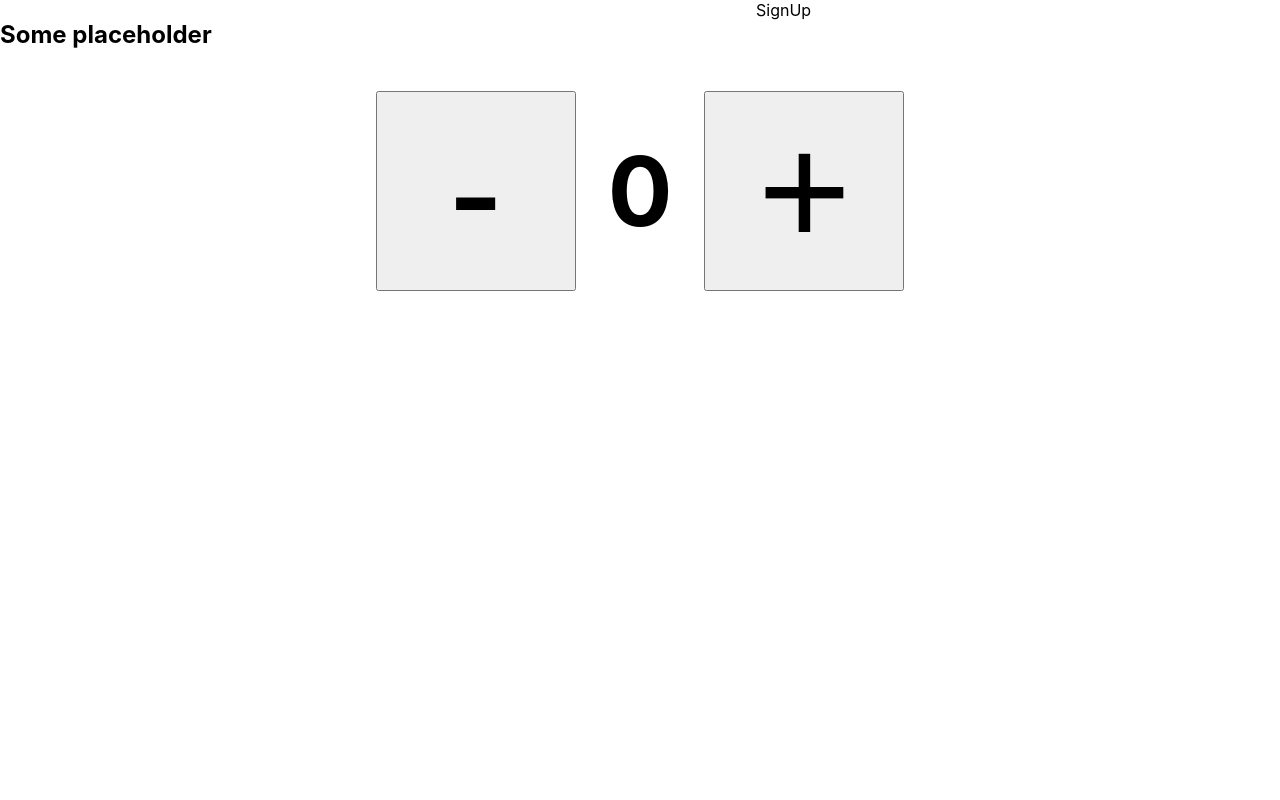
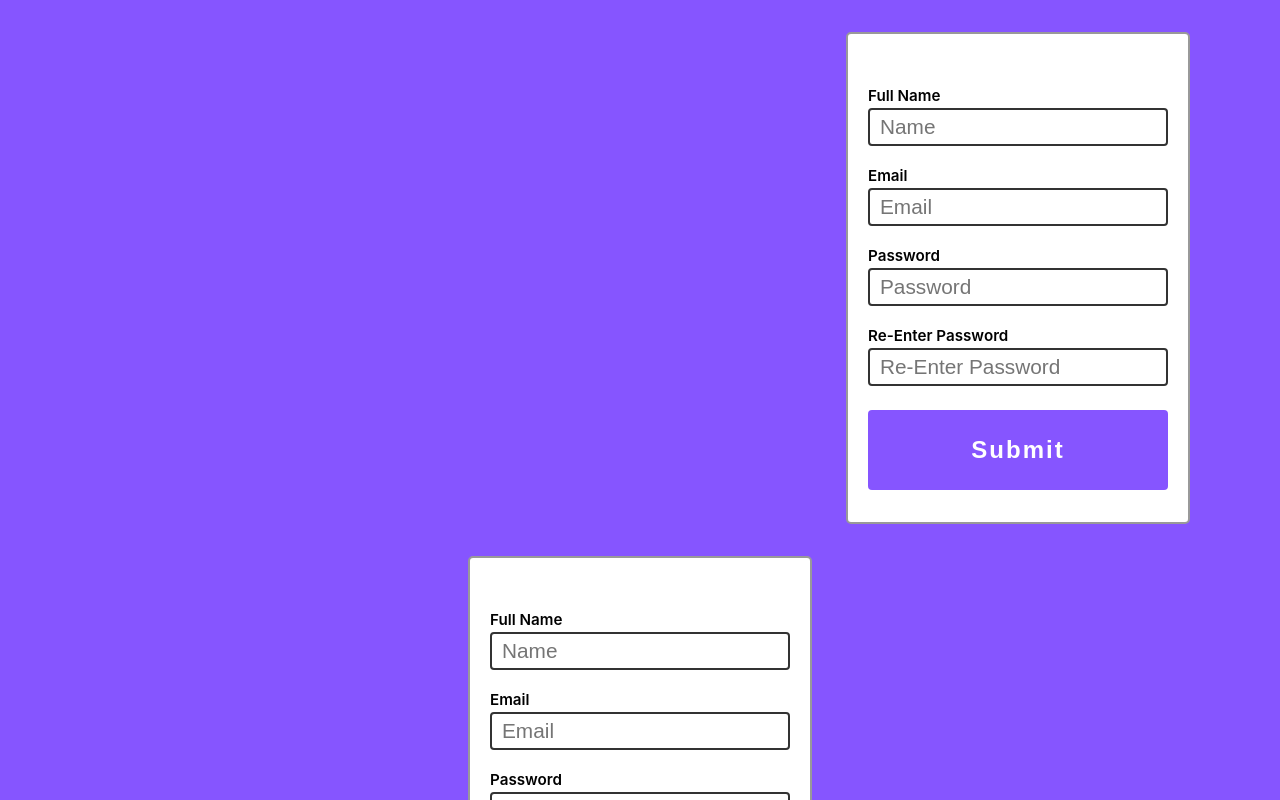
Before and after one commit to Ajaykathait/Assignment_one_N, a React (Create React App) app: page /auth/signup in a window 1280 px wide. Shown: the top 800 px of the page. Built offline with nearby package versions, Linux system fonts and the light colour scheme.

Commit message:
signUp Page

```diff
--- a/package.json
+++ b/package.json
@@ -29,6 +29,7 @@
     "global": "^4.4.0",
     "lodash.mergewith": "^4.6.2",
     "moment": "^2.29.1",
+    "node-scss": "^7.0.3",
     "react": "^17.0.2",
     "react-dom": "^17.0.2",
     "react-redux": "^7.2.6",
@@ -36,6 +37,7 @@
     "react-scripts": "^5.0.0",
     "redux": "^4.1.2",
     "redux-persist": "^6.0.0",
+    "sass": "^1.45.1",
     "web-vitals": "^1.0.1",
     "yup": "^0.32.11"
   },
--- a/src/layout/publicLayout.js
+++ b/src/layout/publicLayout.js
@@ -2,21 +2,23 @@ import * as React from "react";
 import Box from "@mui/material/Box";
 import Grid from "@mui/material/Grid";
 // import Counter from "@pages/public/counter/Counter";
-import ReduxCounter from "@pages/public/counter-redux/ReduxCounter";
+// import ReduxCounter from "@pages/public/counter-redux/ReduxCounter";
+import SignUp from "@pages/public/signup";
 
 export default function PublicLayout({ children }) {
   return (
     <Box sx={{ flexGrow: 1 }}>
       <Grid container spacing={2}>
         <Grid item xs={7}>
-          <h2>Some placeholder</h2>
+          {/* <h2>Some placeholder</h2> */}
         </Grid>
         <Grid item xs={5}>
           {children}
         </Grid>
       </Grid>
       {/* <Counter /> */}
-      <ReduxCounter />
+      {/* <ReduxCounter /> */}
+      <SignUp />
     </Box>
   );
 }
--- a/src/pages/public/signup/index.js
+++ b/src/pages/public/signup/index.js
@@ -1,7 +1,101 @@
-import React from "react";
+import React, { useState, useEffect } from "react";
+import "./index.scss";
 
 const SignUp = () => {
-  return <div>SignUp</div>;
+  const [name, setName] = useState("");
+  const [email, setEmail] = useState("");
+  const [password, setPassword] = useState([]);
+  const [rePass, setRePass] = useState([]);
+  const localStorageData = localStorage.getItem("user");
+  const [Array, setArray] = useState(
+    localStorageData ? JSON.parse(localStorageData) : []
+  );
+
+  const userDetails = {
+    Name: name,
+    Email: email,
+    Password: password
+  };
+  const submitForm = (event) => {
+    password == rePass
+      ? (setArray([...Array, userDetails]), event.preventDefault())
+      : (event.preventDefault(),
+        alert("!!! Password Field and Re-Enter Password Field should match"));
+  };
+
+  useEffect(() => {
+    localStorage.setItem("user", JSON.stringify(Array));
+  }, [Array]);
+  return (
+    <div>
+      <div className="SignUp-page">
+        <form onSubmit={submitForm}>
+          <div className="single-input">
+            <label htmlFor="">Full Name</label>
+            <input
+              type="text"
+              placeholder="Name"
+              onChange={(event) => {
+                setName(event.target.value);
+              }}
+              required
+            />
+          </div>
+          <div className="single-input">
+            <label htmlFor="">Email</label>
+            <input
+              type="mail"
+              placeholder="Email"
+              onChange={(event) => {
+                setEmail(event.target.value);
+              }}
+              required
+            />
+          </div>
+          <div className="single-input">
+            <label htmlFor="">Password</label>
+            <input
+              type="password"
+              placeholder="Password"
+              onChange={(event) => {
+                setPassword(event.target.value);
+              }}
+              required
+            />
+          </div>
+          <div className="single-input">
+            <label htmlFor="">Re-Enter Password</label>
+            <input
+              type="password"
+              placeholder="Re-Enter Password"
+              onChange={(event) => {
+                setRePass(event.target.value);
+              }}
+              required
+            />
+          </div>
+
+          <div>
+            {password.length <= rePass.length && password.length != 0 ? (
+              password == rePass ? (
+                <p style={{ color: "green" }}>Password is Matched</p>
+              ) : (
+                <p style={{ color: "red" }}>!! Password doesn&apos;t Match</p>
+              )
+            ) : null}
+          </div>
+
+          <p style={{ display: "none" }}>
+            {name} {email} {password} {rePass}
+          </p>
+
+          <button className="btn" type="submit">
+            Submit
+          </button>
+        </form>
+      </div>
+    </div>
+  );
 };
 
 export default SignUp;
--- /dev/null
+++ b/src/pages/public/signup/index.scss
@@ -0,0 +1,65 @@
+@charset "UTF-8";
+@import url("https://fonts.googleapis.com/css2?family=Poppins:wght@300;400;500;600&display=swap");
+body {
+  padding: 0;
+  margin: 0;
+  background-color: #8655ff;
+}
+
+* {
+  -webkit-box-sizing: border-box;
+          box-sizing: border-box;
+}
+p{
+    margin: 0;
+}
+
+
+.SignUp-page{
+    display: flex;
+    flex-direction: column;
+    width: 100%;
+    align-items: center;
+    justify-content: center;
+    margin-top: 2rem;
+    form{
+        display: flex;
+        flex-direction: column;
+        max-width: 750px;
+        padding: 2rem 20px;
+        background-color: #fff;
+        border-radius: 5px;
+        border: solid 2px #999;
+        .single-input{
+            display: flex;
+            flex-direction: column;
+            margin-top: 20px;
+            label{
+                font-size: .95rem;
+                font-weight: 600;
+                margin-bottom: 3px;
+            }
+            input{
+                font-size: 1.3rem;
+                border: 2px solid #333;
+                padding: 5px 10px;
+                border-radius: 4px;
+                outline: none;
+            }
+        }
+        button{
+            width: 300px; font-size: 1.3rem;
+            border: none;
+            padding: 5px 10px;
+            border-radius: 4px;
+            height: 80px;
+            margin-top: 1.5rem;
+            color: #fff;
+            font-size: 1.5rem;
+            font-weight: 600;
+            letter-spacing: 2px;
+            outline: none;  background-color: #8655ff;
+        }
+    }
+
+}
```
Also changed, not shown: 1 other file (tests, documents, lock files or other folders).
